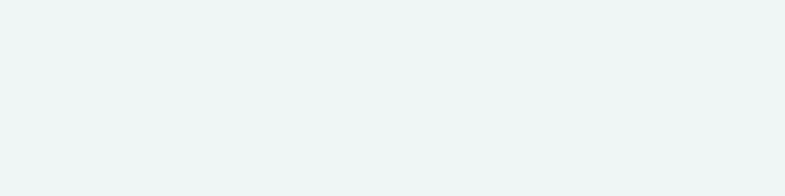
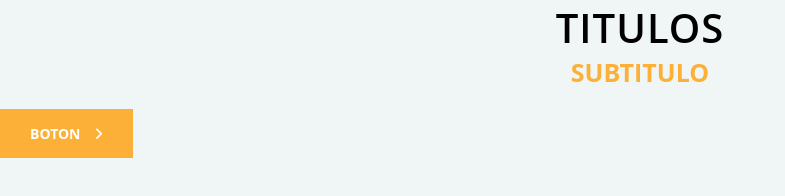
Before and after one commit to israelazdj/practica_restaurante, a plain HTML site: page view/index.html in a window 1280 px wide. Shown: the whole page, without its empty margins (0-785 px from the left). Drawn offline with Linux system fonts and the light colour scheme.

Commit message:
style-btn-titulos

```diff
--- a/css/style.css
+++ b/css/style.css
@@ -14,3 +14,38 @@
 body{
     background: var(--color-background);
 }
+.titulos{
+    font-size: 40px;
+    text-align: center;
+    text-transform: uppercase;
+    letter-spacing: 1px;
+    font-weight: 600;
+}
+.subtitulo{
+    font-size: 25px;
+    font-weight: 400px;
+    text-align: center;
+    text-transform: uppercase;
+    color: var(--color-primario);
+}
+.btn{
+    text-decoration: none;
+    text-transform: uppercase;
+    font-size: 14px;
+    color: white;
+    background: var(--color-primario);
+    font-weight: 700;
+    padding: 15px 30px;
+    outline: none;
+    border: 2ps solid var(--color-primario);
+    cursor: pointer;
+    position: relative;
+    top:20px;
+    transition: all 0.3s;
+}
+.btn:hover{
+    padding: 15px 45px;
+}
+.btn span{
+    padding-left: 10px;
+}
--- a/view/index.html
+++ b/view/index.html
@@ -16,6 +16,9 @@
     />
   </head>
   <body>
+    <h1 class="titulos">Titulos</h1>
+    <h2 class="subtitulo">Subtitulo</h2>
+    <button class="btn">Boton <span class="fas fa-angle-right"></span></button>
     <script src="../js/app.js"></script>
   </body>
 </html>
```
